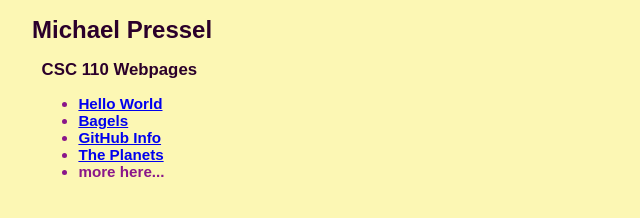
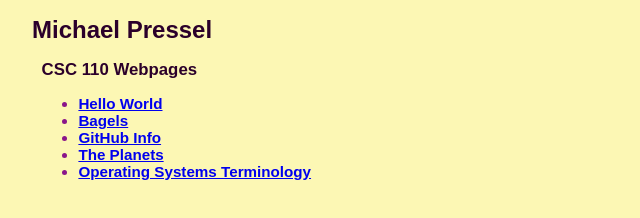
Before and after one commit to mpressel-pvcc/mpressel-pvcc.github.io, a plain HTML site: page index.html in a window 1280 px wide. Shown: the whole page, without its empty margins (0-640 px from the left). Drawn offline with Linux system fonts and the light colour scheme.

Commit message:
Update index.html

```diff
--- a/index.html
+++ b/index.html
@@ -43,7 +43,7 @@
     <li><a href = "bagels.html"> Bagels </a></li>
      <li><a href = "githubinfo.html">GitHub Info </a> </li>
      <li><a href = "planets.html">The Planets</a> </li>
-    <li>more here...</li>
+    <li><a href = "opsys.html">Operating Systems Terminology</a></li>
 </ul>
 </h3>
 </body>
```
